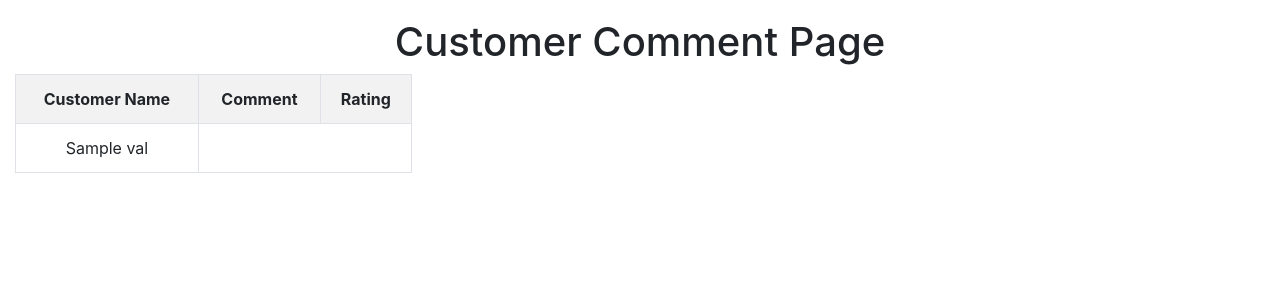
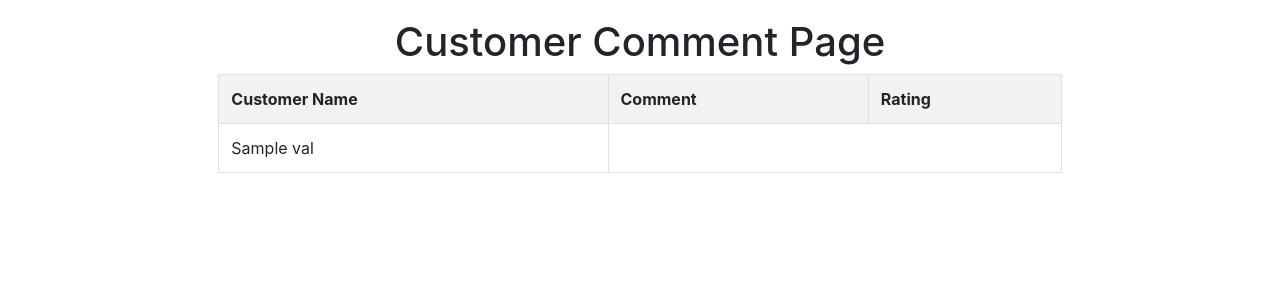
Before and after one commit to FYP-Chatbot-Team/Customer_Service_ChatBot, a Flask app: template templates/comment.html in a window 1280 px wide. Shown: the part 72-356 px from the top of the page. Run offline with Flask 2, Linux system fonts and the light colour scheme; the template is opened without the code that fills it: most values are stand-ins (such as "Sample title", 1, 10 or a date in 2020); some libraries are stand-ins or nearby versions.

Commit message:
Update comment.html
attempt at centering comment table

```diff
--- a/templates/comment.html
+++ b/templates/comment.html
@@ -42,7 +42,8 @@
 
     <!--Home-->
     <center><h1>Customer Comment Page</h1></center>
-    <div class="col-sm-4 text-center" align="center">
+    <div class="row">
+    <div class="col-md-8 offset-md-2">
     <table class="table table-bordered table-condensed table-hover table-striped">
         <tr>
             <th>Customer Name</th>
@@ -57,6 +58,6 @@
         </tr>
         {% endfor %}
     </table>
-    </div>
+    </div></div>
 </body>
 </html>
```
